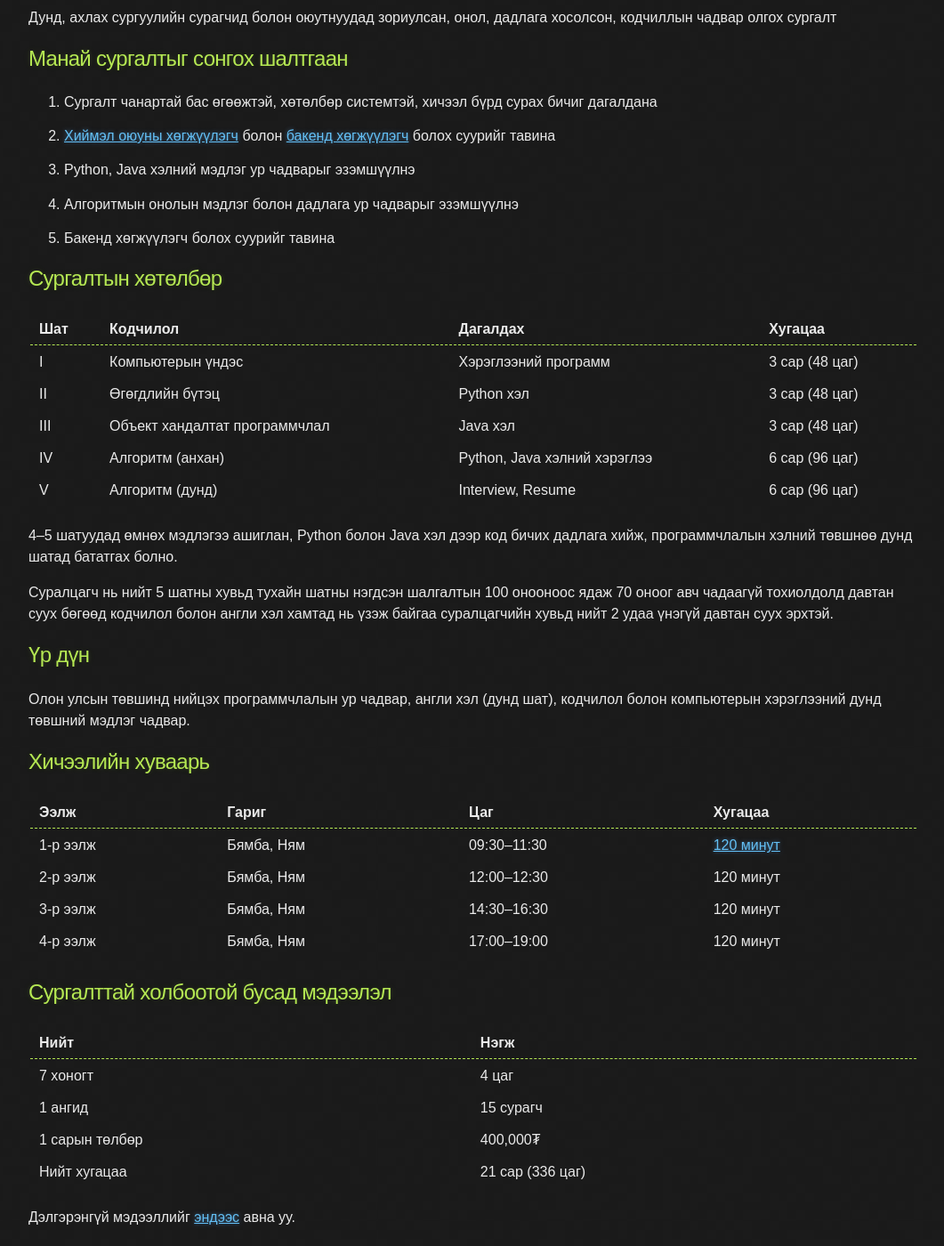
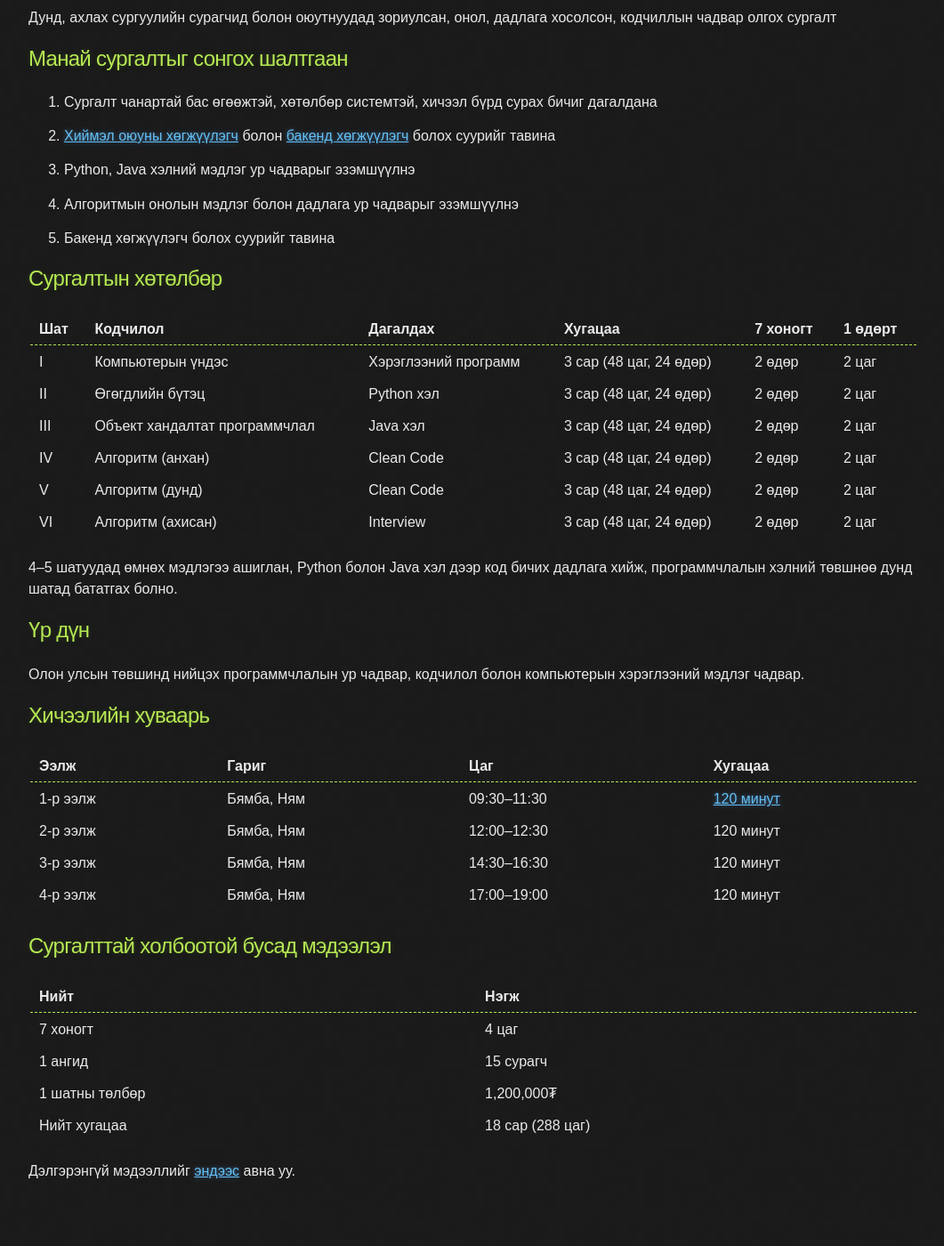
Before and after one commit to ganaatulgaa/corecode, a Jekyll site: the page built from index.md, in a window 1280 px wide and 1400 px high, scrolled down 225 px. Shown: the whole window at 89% size, without its empty margins (108-1169 px from the left). Built offline with Jekyll 4.4.1, drawn with Linux system fonts in a browser that asks for light colours; after the commit the page ends 1573 px from its top, so only the background shows below that.

Commit message:
Update index.md

```diff
--- a/index.md
+++ b/index.md
@@ -18,23 +18,22 @@ layout: default
 
 ## Сургалтын хөтөлбөр
 
-|-----+-------------------------------+------------------------------+----------------|
-| Шат | Кодчилол                      | Дагалдах                     | Хугацаа        |
-|-----+-------------------------------+------------------------------+----------------|
-| I   | Компьютерын үндэс             | Хэрэглээний программ         | 3 сар (48 цаг) |
-| II  | Өгөгдлийн бүтэц               | Python хэл                   | 3 сар (48 цаг) |
-| III | Объект хандалтат программчлал | Java хэл                     | 3 сар (48 цаг) |
-| IV  | Алгоритм (анхан)              | Python, Java хэлний хэрэглээ | 6 сар (96 цаг) |
-| V   | Алгоритм (дунд)               | Interview, Resume            | 6 сар (96 цаг) |
-|-----+-------------------------------+------------------------------+----------------|
+|-----+-------------------------------+----------------------+-------------------------+----------+---------|
+| Шат | Кодчилол                      | Дагалдах             | Хугацаа                 | 7 хоногт | 1 өдөрт |
+|-----+-------------------------------+----------------------+-------------------------+----------+---------|
+| I   | Компьютерын үндэс             | Хэрэглээний программ | 3 сар (48 цаг, 24 өдөр) | 2 өдөр   | 2 цаг   |
+| II  | Өгөгдлийн бүтэц               | Python хэл           | 3 сар (48 цаг, 24 өдөр) | 2 өдөр   | 2 цаг   |
+| III | Объект хандалтат программчлал | Java хэл             | 3 сар (48 цаг, 24 өдөр) | 2 өдөр   | 2 цаг   |
+| IV  | Алгоритм (анхан)              | Clean Code           | 3 сар (48 цаг, 24 өдөр) | 2 өдөр   | 2 цаг   |
+| V   | Алгоритм (дунд)               | Clean Code           | 3 сар (48 цаг, 24 өдөр) | 2 өдөр   | 2 цаг   |
+| VI  | Алгоритм (ахисан)             | Interview            | 3 сар (48 цаг, 24 өдөр) | 2 өдөр   | 2 цаг   |
+|-----+-------------------------------+----------------------+-------------------------+----------+---------|
 
 4--5 шатуудад өмнөх мэдлэгээ ашиглан, Python болон Java хэл дээр код бичих дадлага хийж, программчлалын хэлний төвшнөө дунд шатад бататгах болно.
 
-Суралцагч нь нийт 5 шатны хувьд тухайн шатны нэгдсэн шалгалтын 100 онооноос ядаж 70 оноог авч чадаагүй тохиолдолд давтан суух бөгөөд кодчилол болон англи хэл хамтад нь үзэж байгаа суралцагчийн хувьд нийт 2 удаа үнэгүй давтан суух эрхтэй.
-
 ## Үр дүн
 
-Олон улсын төвшинд нийцэх программчлалын ур чадвар, англи хэл (дунд шат), кодчилол болон компьютерын хэрэглээний дунд төвшний мэдлэг чадвар.
+Олон улсын төвшинд нийцэх программчлалын ур чадвар, кодчилол болон компьютерын хэрэглээний мэдлэг чадвар.
 
 ## Хичээлийн хуваарь
 
@@ -54,8 +53,8 @@ layout: default
 |----------------+------------------|
 | 7 хоногт       | 4 цаг            |
 | 1 ангид        | 15 сурагч        |
-| 1 сарын төлбөр | 400,000₮         |
-| Нийт хугацаа   | 21 сар (336 цаг) |
+| 1 шатны төлбөр | 1,200,000₮       |
+| Нийт хугацаа   | 18 сар (288 цаг) |
 |----------------+------------------|
 
 Дэлгэрэнгүй мэдээллийг [эндээс](./faq) авна уу.
```
